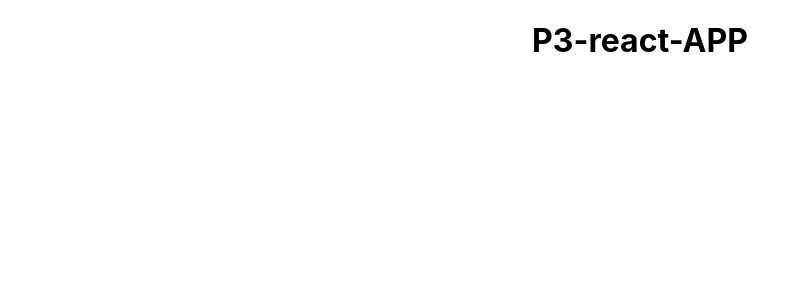
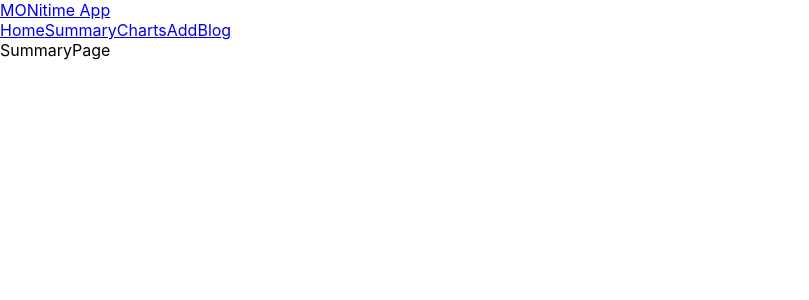
Before and after one commit to aramind/first-web-dev-portfolio, a React (Create React App) app in the folder p3-react-app/: page /monitimeapp/summary in a window 1280 px wide. Shown: the top 300 px of the page, without its empty margins (0-809 px from the left). Built offline with nearby package versions, Linux system fonts and the light colour scheme.

Commit message:
feat: setting up the pages and routing to these pages

```diff
--- a/p3-react-app/src/App.js
+++ b/p3-react-app/src/App.js
@@ -1,11 +1,37 @@
 import "./App.css";
+import { createBrowserRouter, RouterProvider } from "react-router-dom";
+import TitlePage from "./pages/TitlePage";
+import NotFound from "./pages/NotFound";
+import MainLayout from "./layout/MainLayout";
+import HomePage from "./pages/HomePage";
+import SummaryPage from "./pages/SummaryPage";
+import AddPage from "./pages/AddPage";
+
+// Router
+const router = createBrowserRouter([
+  {
+    path: "/",
+    element: <TitlePage />,
+    errorElement: <NotFound />,
+  },
+  {
+    path: "/monitimeapp",
+    element: <MainLayout />,
+    errorElement: <NotFound />,
+    children: [
+      { path: "", element: <HomePage />, errorElement: <NotFound /> },
+      {
+        path: "summary",
+        element: <SummaryPage />,
+        errorElement: <NotFound />,
+      },
+      { path: "add", element: <AddPage />, errorElement: <NotFound /> },
+    ],
+  },
+]);
 
 function App() {
-  return (
-    <div className="App">
-      <h1>P3-react-APP</h1>
-    </div>
-  );
+  return <RouterProvider router={router} />;
 }
 
 export default App;
--- /dev/null
+++ b/p3-react-app/src/components/NavigationBar.js
@@ -0,0 +1,21 @@
+import React from "react";
+import { Link, NavLink } from "react-router-dom";
+
+const NavigationBar = () => {
+  return (
+    <nav className="nav--ls">
+      <div className="nav__logo">
+        <Link>MONitime App</Link>
+      </div>
+      <div className="nav__links">
+        <NavLink className="nav__link">Home</NavLink>
+        <NavLink className="nav__link">Summary</NavLink>
+        <NavLink className="nav__link">Charts</NavLink>
+        <NavLink className="nav__link">Add</NavLink>
+        <NavLink className="nav__link">Blog</NavLink>
+      </div>
+    </nav>
+  );
+};
+
+export default NavigationBar;
--- /dev/null
+++ b/p3-react-app/src/layout/MainLayout.js
@@ -0,0 +1,14 @@
+import React from "react";
+import { Outlet } from "react-router-dom";
+import NavigationBar from "../components/NavigationBar";
+
+const MainLayout = () => {
+  return (
+    <div>
+      <NavigationBar />
+      <Outlet />
+    </div>
+  );
+};
+
+export default MainLayout;
--- /dev/null
+++ b/p3-react-app/src/pages/AddPage.js
@@ -0,0 +1,7 @@
+import React from "react";
+
+const AddPage = () => {
+  return <div>AddPage</div>;
+};
+
+export default AddPage;
--- /dev/null
+++ b/p3-react-app/src/pages/HomePage.js
@@ -0,0 +1,7 @@
+import React from "react";
+
+const HomePage = () => {
+  return <div>HomePage</div>;
+};
+
+export default HomePage;
--- /dev/null
+++ b/p3-react-app/src/pages/NotFound.js
@@ -0,0 +1,7 @@
+import React from "react";
+
+const NotFound = () => {
+  return <div>Page Not Found</div>;
+};
+
+export default NotFound;
--- /dev/null
+++ b/p3-react-app/src/pages/SummaryPage.js
@@ -0,0 +1,7 @@
+import React from "react";
+
+const SummaryPage = () => {
+  return <div>SummaryPage</div>;
+};
+
+export default SummaryPage;
--- /dev/null
+++ b/p3-react-app/src/pages/TitlePage.js
@@ -0,0 +1,7 @@
+import React from "react";
+
+const TitlePage = () => {
+  return <div>TitlePage</div>;
+};
+
+export default TitlePage;
```
Also changed, not shown: p3-react-app/src/pages/ChartsPage.js (added, +7 -0 lines).
